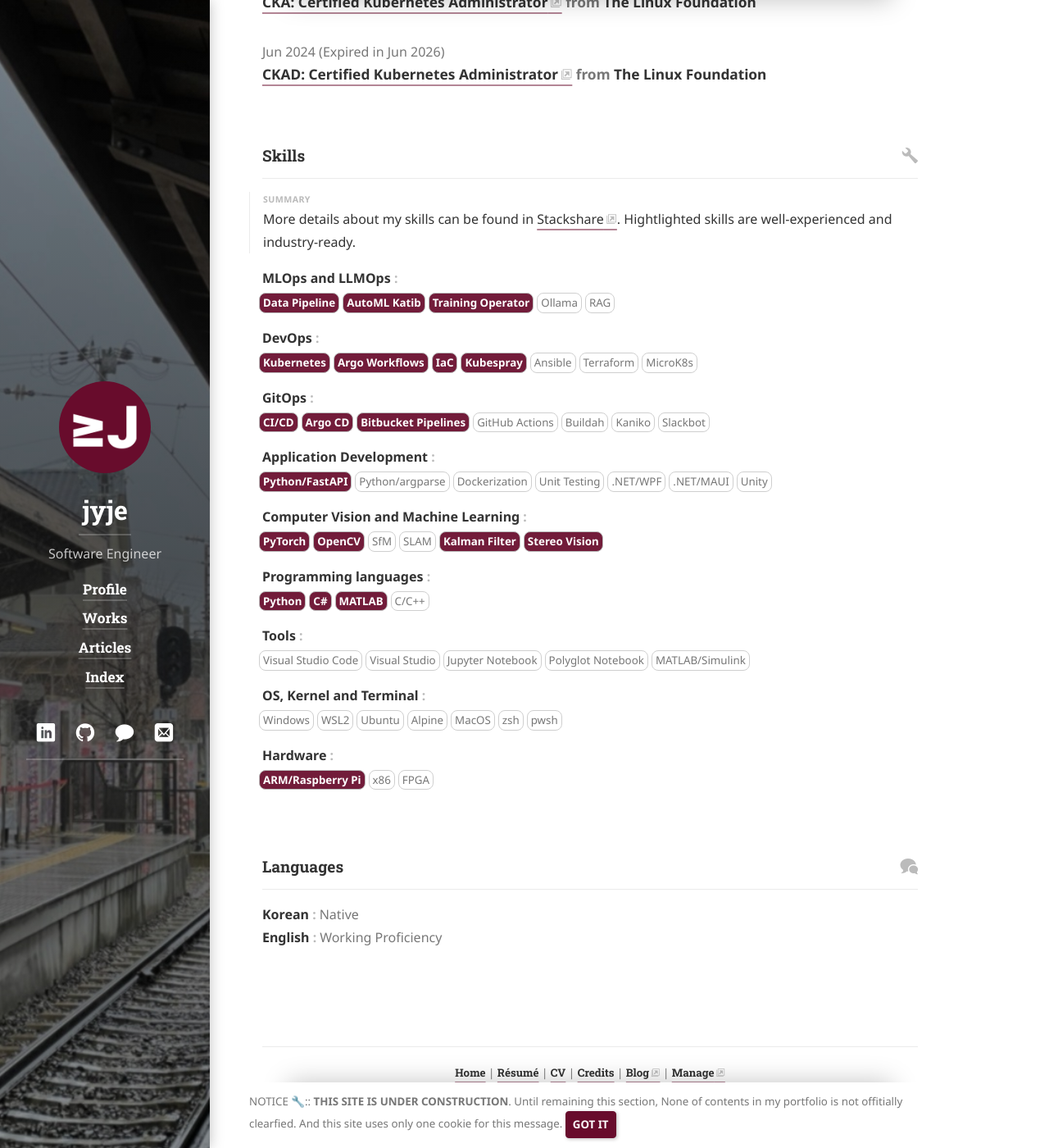
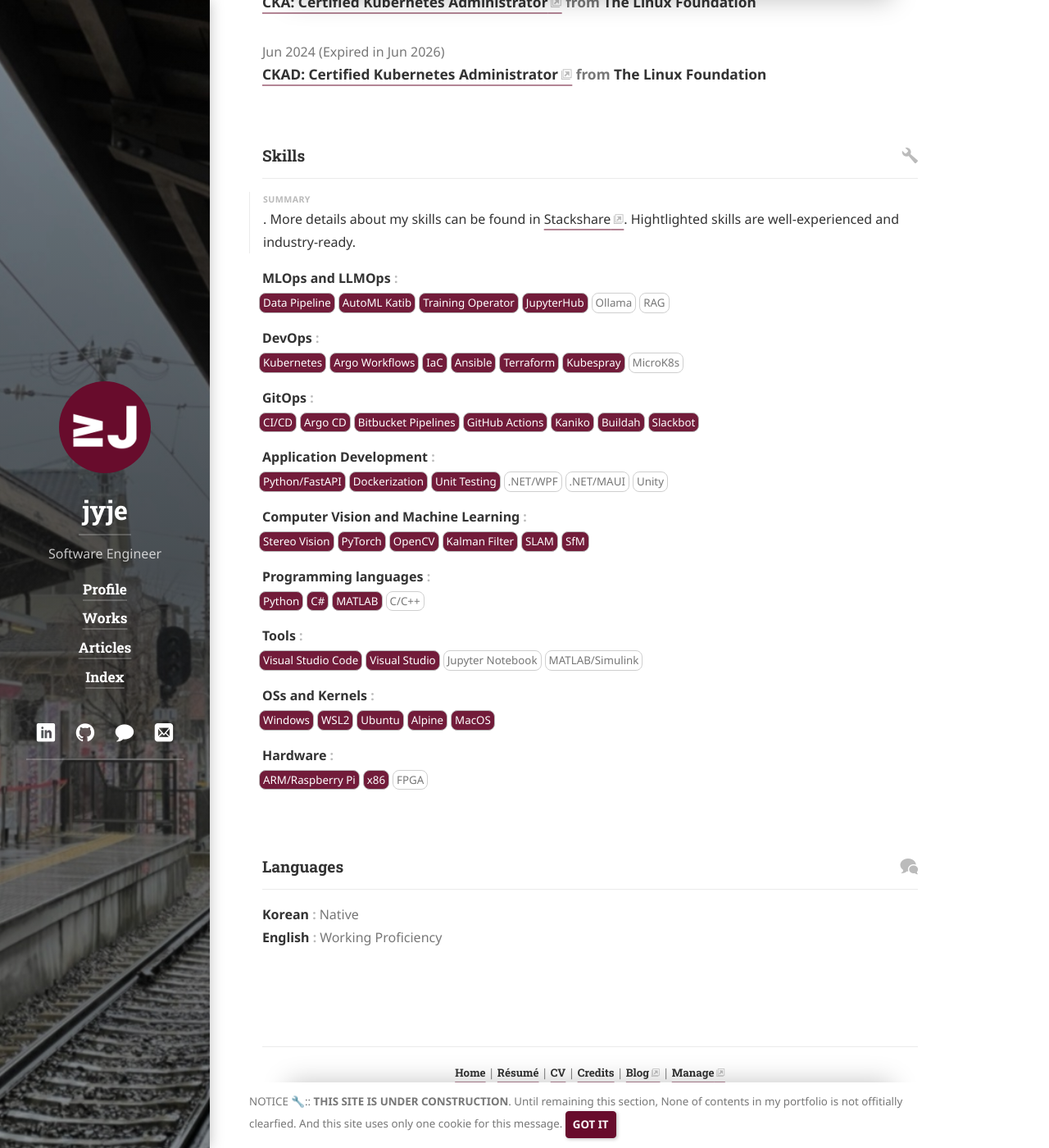
Before and after one commit to jyje/portfolio, a Jekyll site: the page built from profile/resume.md, in a window 1280 px wide and 1400 px high, scrolled down 3049 px. Shown: the whole window at 82% size. Built offline with Jekyll 4.4.1, drawn with Linux system fonts in a browser that asks for light colours; cached includes are drawn as plain includes; nearby versions of some CDN libraries; some web fonts are replaced; library files that are not in the unit come from our copies.

Commit message:
🔧 resume: update layouts

```diff
--- a/_data/resume.yml
+++ b/_data/resume.yml
@@ -58,7 +58,7 @@ basics:
         My name is Jeayoung Jeon [🇰🇷전제영]. I'm software engineer in South Korea.
     skills:
       summary: >
-        More details about my skills can be found in <a href='https://stackshare.io/jyje/jyje-pro-stack'>Stackshare</a>. Hightlighted skills are well-experienced and  industry-ready.
+        .  More details about my skills can be found in <a href='https://stackshare.io/jyje/jyje-pro-stack'>Stackshare</a>. Hightlighted skills are well-experienced and  industry-ready.
 work:
 
   - company: MAXST
@@ -219,6 +219,7 @@ skills:
       - Data Pipeline*
       - AutoML Katib*
       - Training Operator*
+      - JupyterHub*
       - Ollama
       - RAG
 
@@ -227,11 +228,9 @@ skills:
       - Kubernetes*
       - Argo Workflows*
       - IaC*
-      # - Helm
-      # - Kustomize
+      - Ansible*
+      - Terraform*
       - Kubespray*
-      - Ansible
-      - Terraform
       - MicroK8s
 
   - name: GitOps
@@ -239,29 +238,28 @@ skills:
       - CI/CD*
       - Argo CD*
       - Bitbucket Pipelines*
-      - GitHub Actions
-      - Buildah
-      - Kaniko
-      - Slackbot
+      - GitHub Actions*
+      - Kaniko*
+      - Buildah*
+      - Slackbot*
 
   - name: Application Development
     keywords:
       - Python/FastAPI*
-      - Python/argparse
-      - Dockerization
-      - Unit Testing
+      - Dockerization*
+      - Unit Testing*
       - .NET/WPF
       - .NET/MAUI
       - Unity
 
   - name: Computer Vision and Machine Learning
     keywords:
+      - Stereo Vision*
       - PyTorch*
       - OpenCV*
-      - SfM
-      - SLAM
       - Kalman Filter*
-      - Stereo Vision*
+      - SLAM*
+      - SfM*
 
   - name: Programming languages
     keywords:
@@ -272,28 +270,23 @@ skills:
 
   - name: Tools
     keywords:
-      - Visual Studio Code
-      - Visual Studio
-      # - Vim
+      - Visual Studio Code*
+      - Visual Studio*
       - Jupyter Notebook
-      - Polyglot Notebook
-      # - TensorBoard
       - MATLAB/Simulink
 
-  - name: OS, Kernel and Terminal
+  - name: OSs and Kernels
     keywords:
-      - Windows
-      - WSL2
-      - Ubuntu
-      - Alpine
-      - MacOS
-      - zsh
-      - pwsh
+      - Windows*
+      - WSL2*
+      - Ubuntu*
+      - Alpine*
+      - MacOS*
 
   - name: Hardware
     keywords:
       - ARM/Raspberry Pi*
-      - x86
+      - x86*
       - FPGA
 
 languages:
--- a/_sass/pro/_cv.scss
+++ b/_sass/pro/_cv.scss
@@ -76,11 +76,24 @@
 
   .skill-tag {
     @extend .color-transition;
-    border: 1px solid var(--border-color);
+    border: 1px solid var(--accent-color-border-light);
+    border-radius: .5rem;
     display: inline-block;
     margin: .25rem .125rem;
     padding: .125rem .25rem;
     color: var(--gray);
+    line-height: 1.4;
+  }
+
+  .skill-tag-highlight {
+    @extend .color-transition;
+    border: 1px solid var(--menu-text);
+    border-radius: .5rem;
+    display: inline-block;
+    margin: .25rem .125rem;
+    padding: .125rem .25rem;
+    color: #FFF;
+    background-color: var(--accent-color-fill);
     line-height: 1.4;
   }
 
--- a/_sass/pro/_resume.scss
+++ b/_sass/pro/_resume.scss
@@ -95,7 +95,7 @@
     color: #FFF;
     background-color: var(--accent-color-fill);
     line-height: 1.4;
-    font-weight: bold;
+    font-weight: normal;
   }
 
   .help {
```
Also changed, not shown: profile/resume.md (+1 -1 lines).
